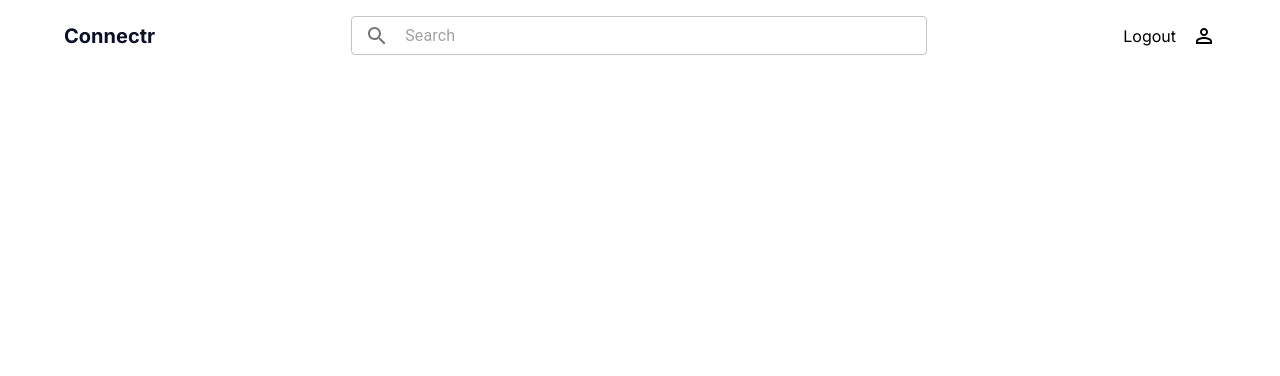
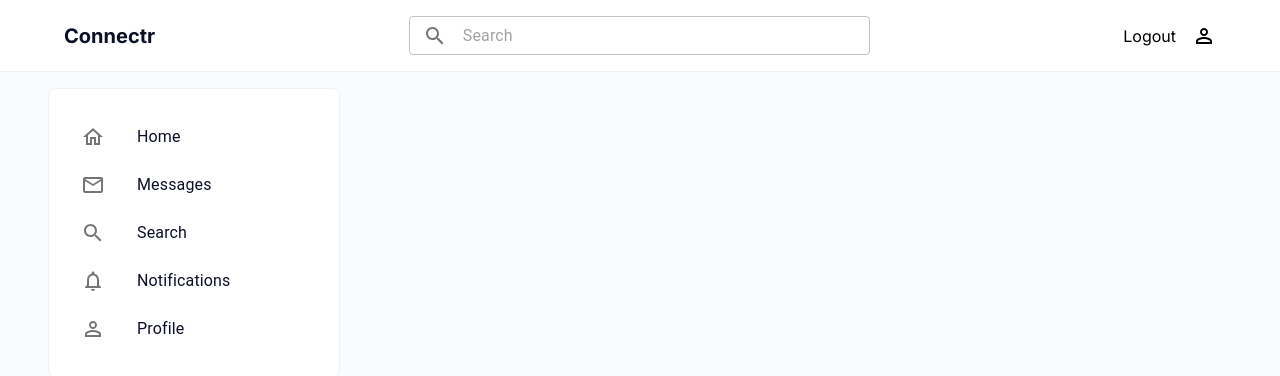
Before and after one commit to turalshkrov/social-app, a React (Vite) app in the folder client/: page / in a window 1280 px wide. Shown: the top 376 px of the page. Built offline with nearby package versions, Linux system fonts and the light colour scheme.

Commit message:
style: navbar

```diff
--- a/client/src/App.css
+++ b/client/src/App.css
@@ -2,6 +2,7 @@
 
 body {
   font-family: "Inter", sans-serif;
+  background-color: #fafbff !important;
 }
 button {
   box-shadow: none !important;
@@ -28,3 +29,12 @@ input::-webkit-inner-spin-button {
 .search-input input{
   padding: 8px;
 }
+
+header.header {
+  background-color: #FFF !important;
+  border-bottom: 1px solid #eef2f6;
+}
+
+.border {
+  border: 1px solid #eef2f6;
+}
--- a/client/src/App.tsx
+++ b/client/src/App.tsx
@@ -1,4 +1,4 @@
-import { BrowserRouter, Route, Routes } from 'react-router-dom';
+import { BrowserRouter, Outlet, Route, Routes } from 'react-router-dom';
 import './App.css'
 import Login from './pages/login';
 import SignUp from './pages/signup';
@@ -7,13 +7,33 @@ import ForgotPassword from './pages/forgot password';
 import ResetPassword from './pages/reset password';
 import Feed from './pages/feed';
 import Modals from './modals';
+import Header from './components/header';
+import Navbar from './components/navbar';
+import { Container, Grid } from '@mui/material';
 
 function App() {
 
   return (
     <BrowserRouter>
-      <Modals/>
+      <Modals />
       <Routes>
+        <Route element={(
+          <>
+            <Header />
+            <Container>
+              <Grid container spacing={2}>
+                <Navbar />
+                <Outlet />
+              </Grid>
+            </Container>
+          </>
+        )}>
+          <Route path='/' element={<Feed />} />
+          <Route path='/messages' element={"Messages"} />
+          <Route path='/search' element={"Search"} />
+          <Route path='/notifications' element={"Notification"} />
+          <Route path='/profile' element={"Profile"} />
+        </Route>
         <Route path='/login' element={<Login />} />
         <Route path='/' element={<Feed />} />
         <Route path='/sign-up' element={<SignUp />} />
--- a/client/src/components/header/index.tsx
+++ b/client/src/components/header/index.tsx
@@ -23,6 +23,7 @@ const Header = () => {
   }
 
   return (
+    <header className='header'>
       <Container>
         <Box sx={{ display: "flex", justifyContent: { xs: "center", md: "space-between" }, alignItems: "center", py: 2 }}>
           <Box sx={{ fontWeight: "bold", fontSize: 20 }}>
@@ -30,10 +31,11 @@ const Header = () => {
               Connectr
             </Link>
           </Box>
-        <form onSubmit={handleSubmit} style={{ width: '50%' }}>
+          <Box sx={{ width: '40%', display: { xs: 'none', md: 'block' }} }>
+            <form onSubmit={handleSubmit}>
               <TextField
                 className='search-input'
-            sx={{ width: '100%', display: { xs: 'none', md: 'block' } }}
+                sx={{ width: '100%'}}
                 placeholder='Search'
                 value={searchKey}
                 onChange={handleChange}
@@ -47,6 +49,7 @@ const Header = () => {
                 }}
               />
             </form>
+          </Box>
           <Box
             sx={{ alignItems: "center", display: { xs: 'none', md: 'flex', cursor: 'pointer' } }}
             onClick={() => dispatch(setIsOpen({ id: "logout", isOpen: true }))}>
@@ -57,6 +60,7 @@ const Header = () => {
           </Box>
         </Box>
       </Container>
+    </header>
   )
 }
 
--- a/client/src/components/navbar/index.tsx
+++ b/client/src/components/navbar/index.tsx
@@ -1,10 +1,53 @@
-import React from 'react'
+import { Box, Grid, List, ListItemButton, ListItemIcon, ListItemText } from "@mui/material";
+import { Link } from "react-router-dom";
+import HomeOutlinedIcon from '@mui/icons-material/HomeOutlined';
+import PersonOutlineOutlinedIcon from '@mui/icons-material/PersonOutlineOutlined';
+import EmailOutlinedIcon from '@mui/icons-material/EmailOutlined';
+import SearchIcon from '@mui/icons-material/Search';
+import NotificationsNoneOutlinedIcon from '@mui/icons-material/NotificationsNoneOutlined';
+
+const navList = [
+  { label: 'Home', link: '/', icon: <HomeOutlinedIcon />},
+  { label: 'Messages', link: '/messages', icon: <EmailOutlinedIcon />},
+  { label: 'Search', link: '/search', icon: <SearchIcon />},
+  { label: 'Notifications', link: '/notifications', icon: <NotificationsNoneOutlinedIcon />},
+  { label: 'Profile', link: '/profile', icon: <PersonOutlineOutlinedIcon />},
+]
 
 const Navbar = () => {
   return (
-    <div>
-
-    </div>
+    <Grid
+      item md={3}
+      sx={{ backgroundColor: '#FFF', mt: { md: 4 }, bottom: 0, left: 0, position: { xs: 'fixed', md: 'static' }, borderRadius: { md: 2 }, p: 2, width: '100%' }}
+      className="border">
+      <List sx={{ display: { xs: 'none', md: 'block' }}}>
+        {
+          navList.map(item => {
+            return(
+              <Link to={item.link} className="link" key={item.label}>
+                <ListItemButton key={item.label}>
+                  <ListItemIcon>
+                    {item.icon}
+                  </ListItemIcon>
+                  <ListItemText primary={item.label}/>
+                </ListItemButton>
+              </Link>
+            )
+          })
+        }
+      </List>
+      <Box sx={{ display: { xs: 'flex', md: 'none' }, justifyContent: 'space-between', px: 2}}>
+        {
+          navList.map(item => {
+            return(
+              <Link className='link' to={item.link} key={item.label}>
+                { item.icon }
+              </Link>
+            )
+          })
+        }
+      </Box>
+    </Grid>
   )
 }
 
--- a/client/src/pages/feed/index.tsx
+++ b/client/src/pages/feed/index.tsx
@@ -1,10 +1,9 @@
-import React from 'react'
-import Header from '../../components/header';
+
 
 const Feed = () => {
   return (
     <div>
-      <Header />
+
     </div>
   )
 }
```
Lines whose indentation alone changed are shown as unchanged.
